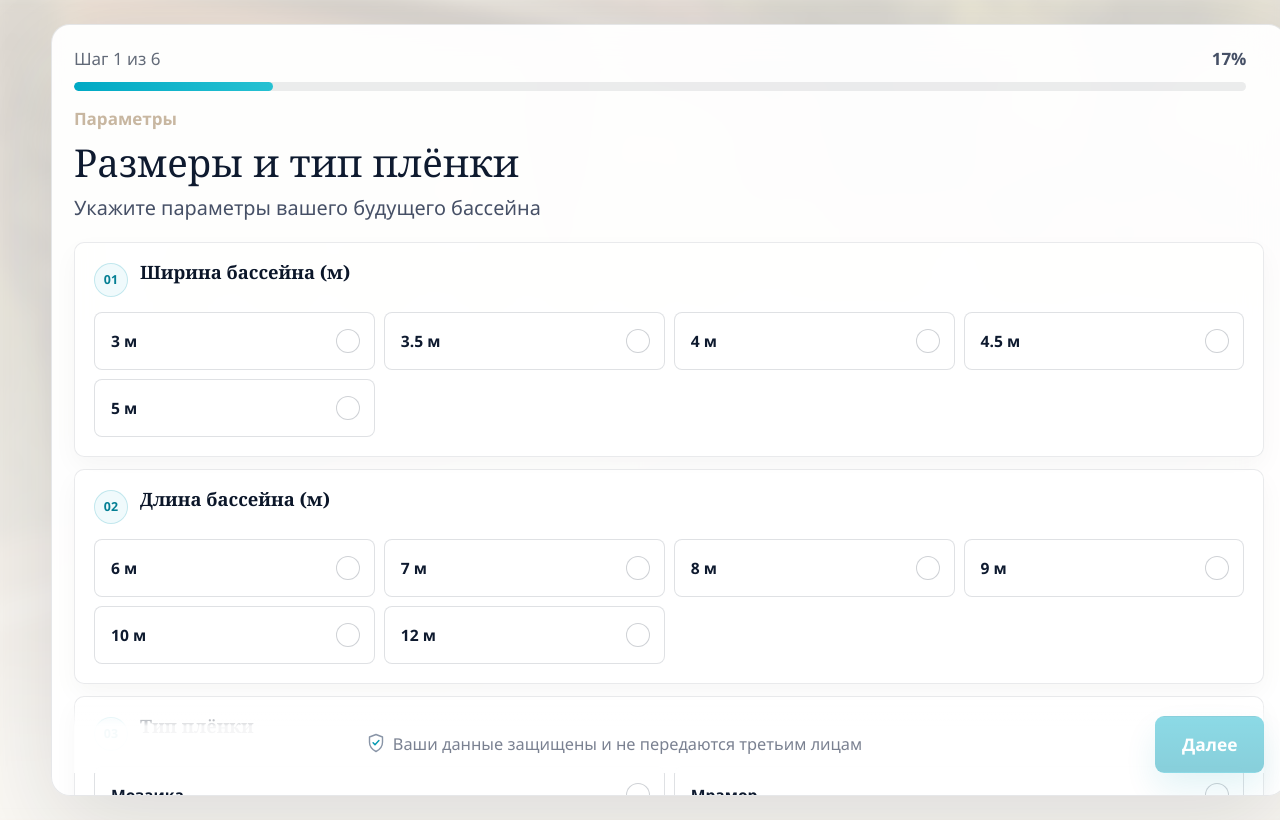
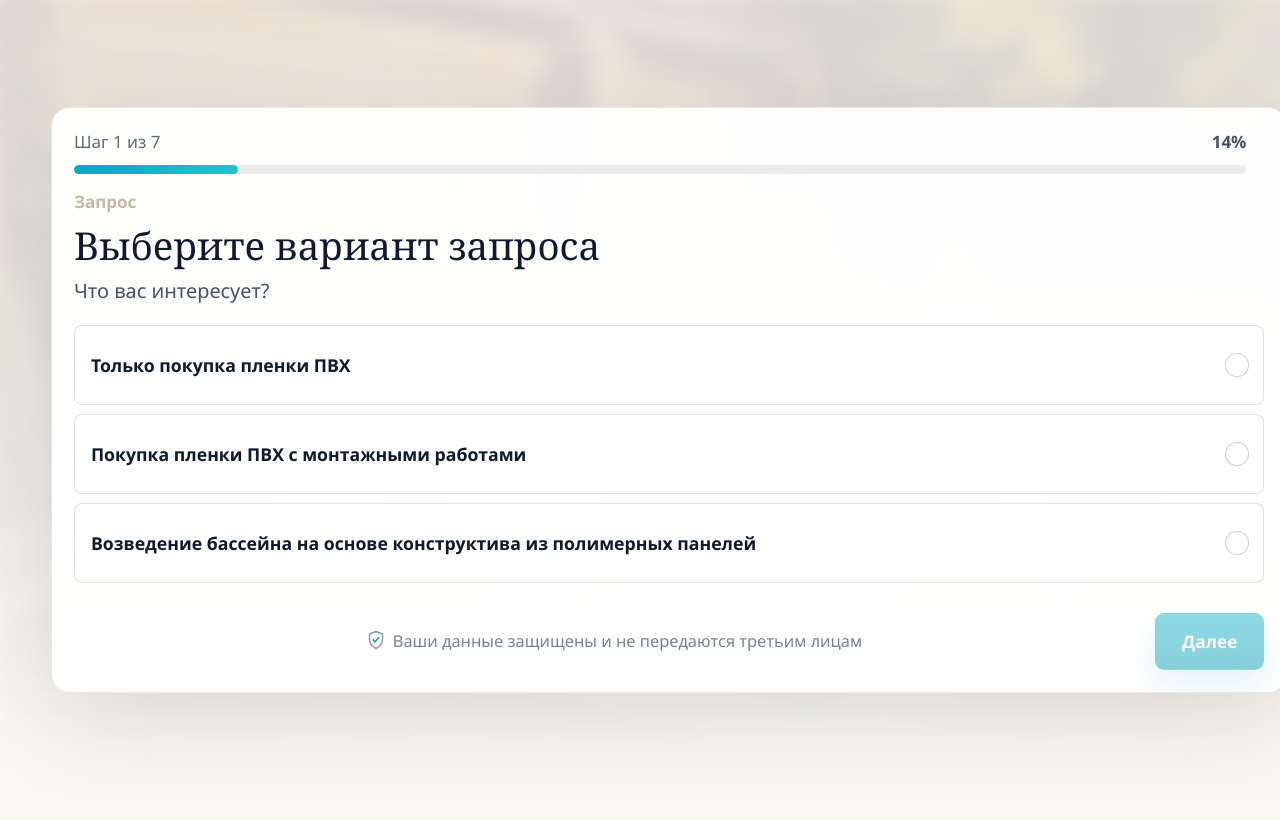
Before and after one commit to pepsicolausagpt/basek-quiz, a React (Vite) app: page / in a window 1280 px wide. Built offline with nearby package versions, Linux system fonts and the light colour scheme; no server answers.

Commit message:
feat: add request type step at the beginning

```diff
--- a/src/components/Quiz/Quiz.jsx
+++ b/src/components/Quiz/Quiz.jsx
@@ -2,6 +2,7 @@ import { useState } from "react";
 import { buildLeadData } from "../../utils/buildLeadData";
 import { isStepValid, validateStep } from "../../utils/validation";
 import { submitLead } from "../../utils/submitLead";
+import RequestTypeStep from "./RequestTypeStep";
 import PoolSizeStep from "./PoolSizeStep";
 import LocationStep from "./LocationStep";
 import EquipmentStep from "./EquipmentStep";
@@ -12,6 +13,7 @@ import ProgressBar from "./ProgressBar";
 import SuccessScreen from "./SuccessScreen";
 
 const createInitialFormData = () => ({
+  requestType: "",
   poolWidth: "",
   poolLength: "",
   linerType: "",
@@ -32,7 +34,7 @@ const createInitialFormData = () => ({
   email: "",
 });
 
-const steps = ["poolSize", "location", "equipment", "additional", "budget", "contact"];
+const steps = ["requestType", "poolSize", "location", "equipment", "additional", "budget", "contact"];
 
 export default function Quiz() {
   const [screen, setScreen] = useState("quiz");
@@ -102,6 +104,10 @@ export default function Quiz() {
   };
 
   const renderStep = () => {
+    if (currentStep === "requestType") {
+      return <RequestTypeStep formData={formData} onFieldChange={updateField} error={errors.requestType} />;
+    }
+
     if (currentStep === "poolSize") {
       return <PoolSizeStep formData={formData} onFieldChange={updateField} errors={errors} />;
     }
--- /dev/null
+++ b/src/components/Quiz/RequestTypeStep.jsx
@@ -0,0 +1,26 @@
+import { requestTypeOptions } from "../../data/quizOptions";
+
+export default function RequestTypeStep({ formData, onFieldChange, error }) {
+  return (
+    <section className="step">
+      <div className="step__header">
+        <p className="eyebrow">Запрос</p>
+        <h2>Выберите вариант запроса</h2>
+        <p>Что вас интересует?</p>
+      </div>
+      <div className="choice-list choice-list--vertical">
+        {requestTypeOptions.map((option) => (
+          <button
+            key={option.value}
+            className={`choice choice--large ${formData.requestType === option.value ? "is-selected" : ""}`}
+            type="button"
+            onClick={() => onFieldChange("requestType", option.value)}
+          >
+            <span className="choice__label">{option.label}</span>
+          </button>
+        ))}
+      </div>
+      {error ? <p className="field-error">{error}</p> : null}
+    </section>
+  );
+}
--- a/src/data/quizOptions.js
+++ b/src/data/quizOptions.js
@@ -1,3 +1,9 @@
+export const requestTypeOptions = [
+  { value: "liner_only", label: "Только покупка пленки ПВХ" },
+  { value: "liner_installation", label: "Покупка пленки ПВХ с монтажными работами" },
+  { value: "polymer_panels_pool", label: "Возведение бассейна на основе конструктива из полимерных панелей" },
+];
+
 export const poolWidthOptions = ["3", "3.5", "4", "4.5", "5"];
 export const poolLengthOptions = ["6", "7", "8", "9", "10", "12"];
 
@@ -100,6 +106,7 @@ export const budgetOptions = [
 
 export const optionLabels = Object.fromEntries(
   [
+    ...requestTypeOptions,
     ...locationOptions,
     ...equipmentSolutionOptions,
     ...equipmentItemOptions,
--- a/src/styles.css
+++ b/src/styles.css
@@ -898,6 +898,10 @@ h3 {
   grid-template-columns: repeat(3, minmax(0, 1fr));
 }
 
+.choice-list--vertical {
+  grid-template-columns: 1fr;
+}
+
 .step--equipment .choice-list,
 .step--additional .choice-list,
 .step--budget .choice-list,
--- a/src/utils/buildLeadData.js
+++ b/src/utils/buildLeadData.js
@@ -11,6 +11,7 @@ export function buildLeadData(formData) {
 
   return {
     source: LEAD_SOURCE,
+    requestType: formData.requestType,
     poolWidth: formData.poolWidth,
     poolLength: formData.poolLength,
     linerType: formData.linerType,
--- a/src/utils/formatLeadEmail.js
+++ b/src/utils/formatLeadEmail.js
@@ -29,6 +29,7 @@ export function formatLeadEmail(leadData) {
     `Город поставки: ${formatValue(contact.deliveryCity)}`,
     `Телефон: ${formatValue(contact.phone)}`,
     `Email: ${formatValue(contact.email)}`,
+    `Вариант запроса: ${formatValue(leadData.requestType)}`,
     "",
     "Параметры бассейна:",
     `Ширина: ${formatValue(leadData.poolWidth)} м`,
--- a/src/utils/validation.js
+++ b/src/utils/validation.js
@@ -8,6 +8,10 @@ export function validateStep(stepId, formData) {
       errors[field] = message;
     }
   };
+
+  if (stepId === "requestType") {
+    requireField("requestType", "Выберите один из вариантов");
+  }
 
   if (stepId === "poolSize") {
     requireField("poolWidth", "Выберите ширину бассейна");
```
